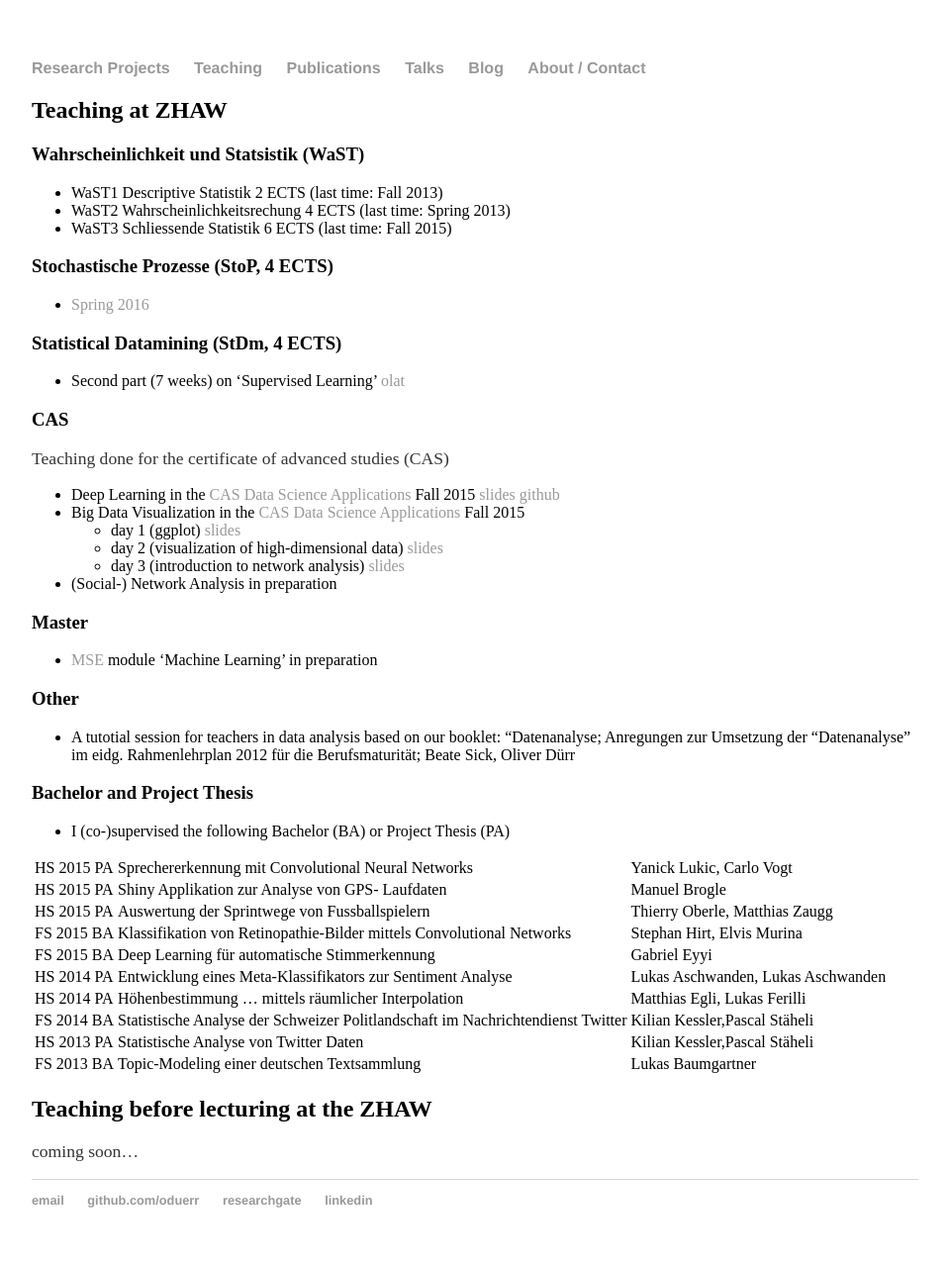
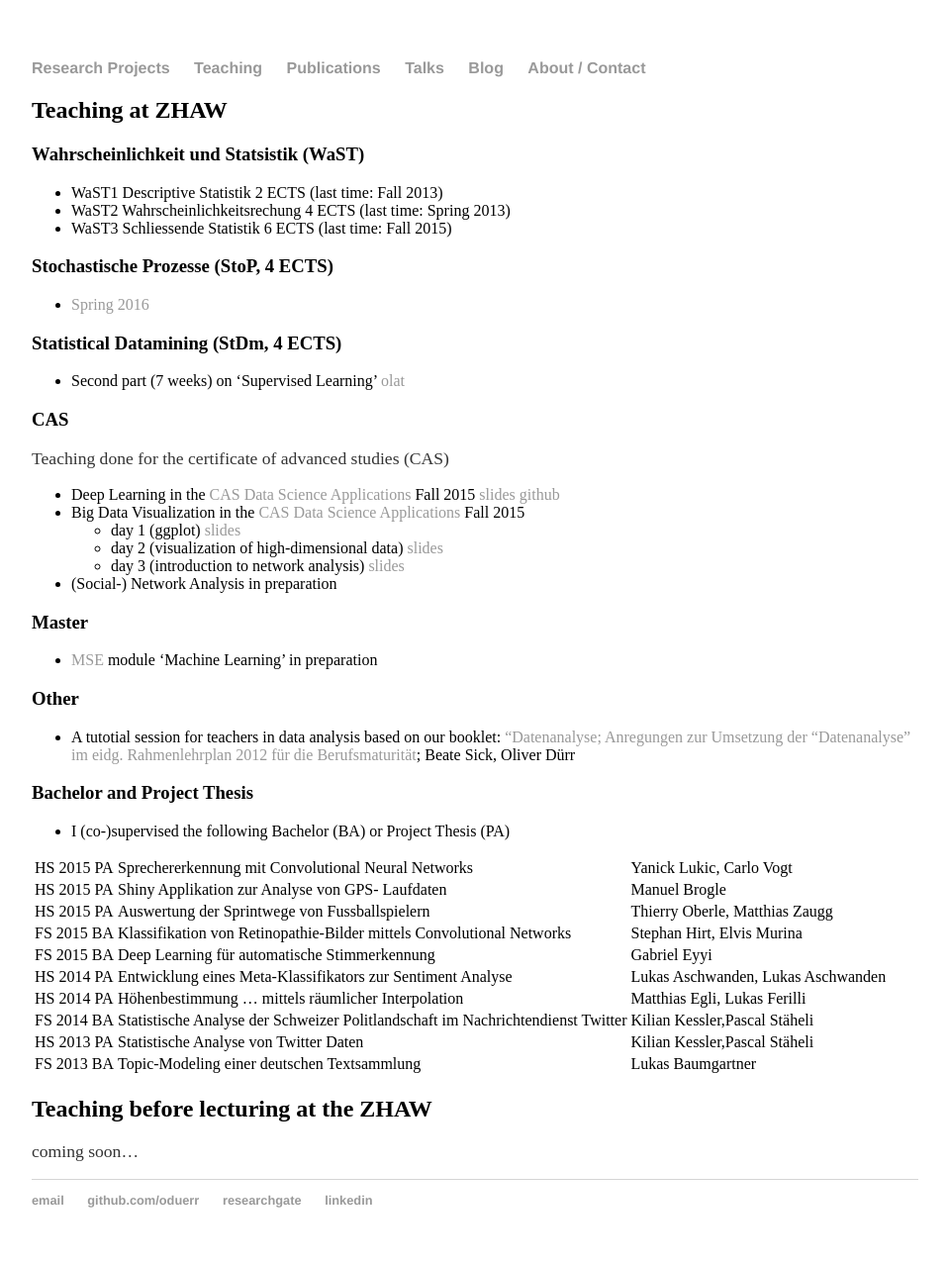
Before and after one commit to oduerr/oduerr.github.io, a Jekyll site: the page built from teaching/index.md, in a window 1280 px wide. Shown: the whole page at 99% size, without its empty margins (160-1119 px from the left). Built offline with Jekyll 4.4.1, drawn with Linux system fonts in a browser that asks for light colours; some of the changed lines change nothing that is shown.

Commit message:
Added link zur Broschuure

```diff
--- a/teaching/index.md
+++ b/teaching/index.md
@@ -32,8 +32,7 @@
 * [MSE](http://www.msengineering.ch/) module 'Machine Learning' in preparation
 
 ### Other
-* A tutotial session for teachers in data analysis based on our booklet: "Datenanalyse; Anregungen zur Umsetzung der "Datenanalyse" im
-eidg. Rahmenlehrplan 2012 für die Berufsmaturität; Beate Sick, Oliver Dürr
+* A tutotial session for teachers in data analysis based on our booklet: ["Datenanalyse; Anregungen zur Umsetzung der "Datenanalyse" im eidg. Rahmenlehrplan 2012 für die Berufsmaturität](https://dl.dropboxusercontent.com/u/9154523/paper/bms-broschuere-datenanalyse-sick-d%C3%BCrr.pdf); Beate Sick, Oliver Dürr
 
 ### Bachelor and Project Thesis
 * I (co-)supervised the following Bachelor (BA) or Project Thesis (PA)
```
